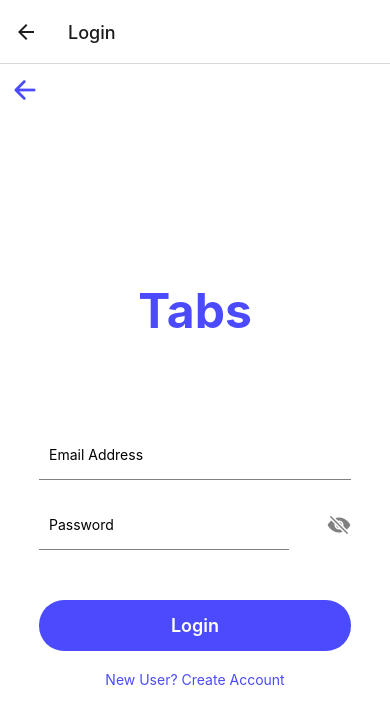
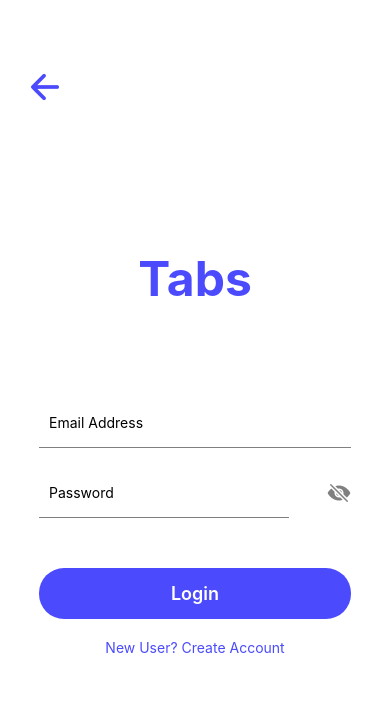
Before and after one commit to yuevan10284/Tabs, a React Native app: screen /Login in a window 390 px wide. Shown: the top 724 px of the page. Built offline with nearby package versions, Linux system fonts and the light colour scheme.

Commit message:
Adjusted header and top padding

```diff
--- a/App.js
+++ b/App.js
@@ -23,8 +23,9 @@ export default function App() {
                     component={ReceiptDataForm}
                     options={{ headerShown: false }}
                 />
-                <Stack.Screen name="Login" component={LoginScreen} />
-                <Stack.Screen name="SignUp" component={SignUpScreen} />
+                <Stack.Screen name="Login" component={LoginScreen} options={{ headerShown: false }}/>
+                <Stack.Screen name="SignUp" component={SignUpScreen} options={{ headerShown: false }} />
+
                 <Stack.Screen
                     name="ScanReceiptScreen"
                     component={ScanReceiptScreen}
--- a/LoginScreen.js
+++ b/LoginScreen.js
@@ -38,7 +38,7 @@ const LoginScreen = () => {
       <TouchableOpacity
         style={styles.backButton}
         onPress={() => navigation.goBack()}>
-        <Icon name="arrow-back" size={30} color="#4B4BFD" />
+        <Icon name="arrow-back" size={40} color="#4B4BFD" />
       </TouchableOpacity>
 
       <Text style={styles.logo}>Tabs</Text>
@@ -124,6 +124,8 @@ const styles = StyleSheet.create({
     position: 'absolute',
     top: 10,
     left: 10,
+    padding: 15,
+    marginTop: 40,
   },
 });
 
--- a/ScanReceiptScreen.js
+++ b/ScanReceiptScreen.js
@@ -1,7 +1,7 @@
 import React from 'react';
 import { View, StyleSheet } from 'react-native';
-import { RNCamera } from 'react-native-camera';
-import Icon from 'react-native-vector-icons/Ionicons';
+//import { RNCamera } from 'react-native-camera';
+//import Icon from 'react-native-vector-icons/Ionicons';
 
 const ScanReceiptScreen = ({ navigation }) => {
   const takePicture = async (camera) => {
```
